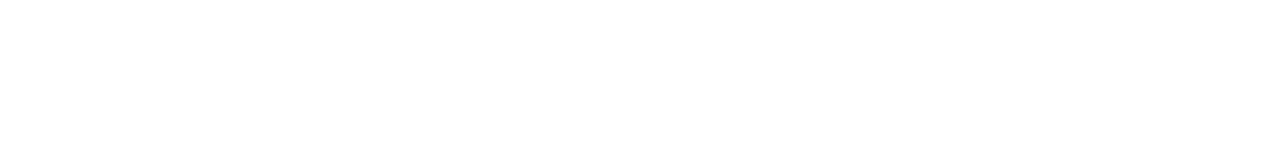
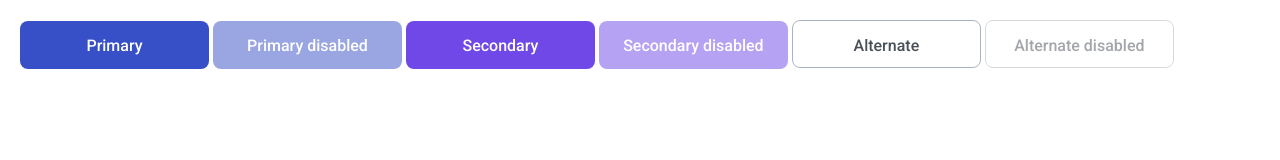
Before and after one commit to js-tasks-ru/htmlcss-20240614_info-mii, a website: page 03-lection1/01-button/index.html in a window 1280 px wide. Drawn offline with Linux system fonts and the light colour scheme.

Commit message:
03-lection-task-1

```diff
--- a/03-lection1/01-button/button.css
+++ b/03-lection1/01-button/button.css
@@ -1 +1,79 @@
 /* Стилизация кнопки */
+
+* {
+	padding: 0px;
+	margin: 0px;
+	border: none;
+	outline: none;
+}
+
+*,
+*::before,
+*::after {
+	box-sizing: border-box;
+}
+
+.main {
+	margin: 20px;
+}
+
+.button {
+	-webkit-appearance: none;
+	-moz-appearance: none;
+	appearance: none;
+	display: inline-block;
+	font-family: inherit;
+	min-width: 189px;
+	height: 48px;
+	border-radius: 8px;
+	font-size: 16px;
+	font-weight: 500;
+	padding: 15px 0;
+	cursor: pointer;
+}
+
+.button[disabled] {
+	opacity: 0.5;
+	cursor: not-allowed;
+	pointer-events: none;
+}
+
+/* Стиль кнопки Primary */
+
+.button_primary {
+	background-color: var(--primary);
+	color: var(--white);
+	transition: opacity 200ms ease-in-out, background 200ms ease-in-out;
+}
+
+.button_primary:hover {
+	background-color: #2342C0;
+}
+
+
+/* Стиль кнопки Secondary */
+
+.button_secondary {
+	background-color: var(--secondary);
+	color: var(--white);
+	font-size: 16px;
+	transition: opacity 200ms ease-in-out, background 200ms ease-in-out;
+}
+
+.button_secondary:hover {
+	background-color: #5028C6;
+}
+
+/* Стиль кнопки Alternate */
+
+.button_alternate {
+	background-color: var(--white);
+	color: var(--grey-4);
+	border: 1px solid var(--grey-3);
+	font-size: 16px;
+	transition: opacity 200ms ease-in-out, background 200ms ease-in-out;
+}
+
+.button_alternate:hover {
+	border: 1px solid var(--black);
+}
--- a/03-lection1/01-button/index.html
+++ b/03-lection1/01-button/index.html
@@ -1,11 +1,21 @@
 <!DOCTYPE html>
 <!-- Страница с кнопкой -->
 <html lang="ru">
-    <head>
-        <link rel="stylesheet" href="../../assets/css/main.css">
-        <link rel="stylesheet" href="./button.css">
-    </head>
-    <body>
 
-    </body>
+<head>
+    <link rel="stylesheet" href="../../assets/css/main.css">
+    <link rel="stylesheet" href="./button.css">
+</head>
+
+<body>
+    <main class="main">
+        <button class="button button_primary">Primary</button>
+        <button class="button button_primary" disabled>Primary disabled</button>
+        <button class="button button_secondary">Secondary</button>
+        <button class="button button_secondary" disabled>Secondary disabled</button>
+        <button class="button button_alternate">Alternate</button>
+        <button class="button button_alternate" disabled>Alternate disabled</button>
+    </main>
+</body>
+
 </html>
```
